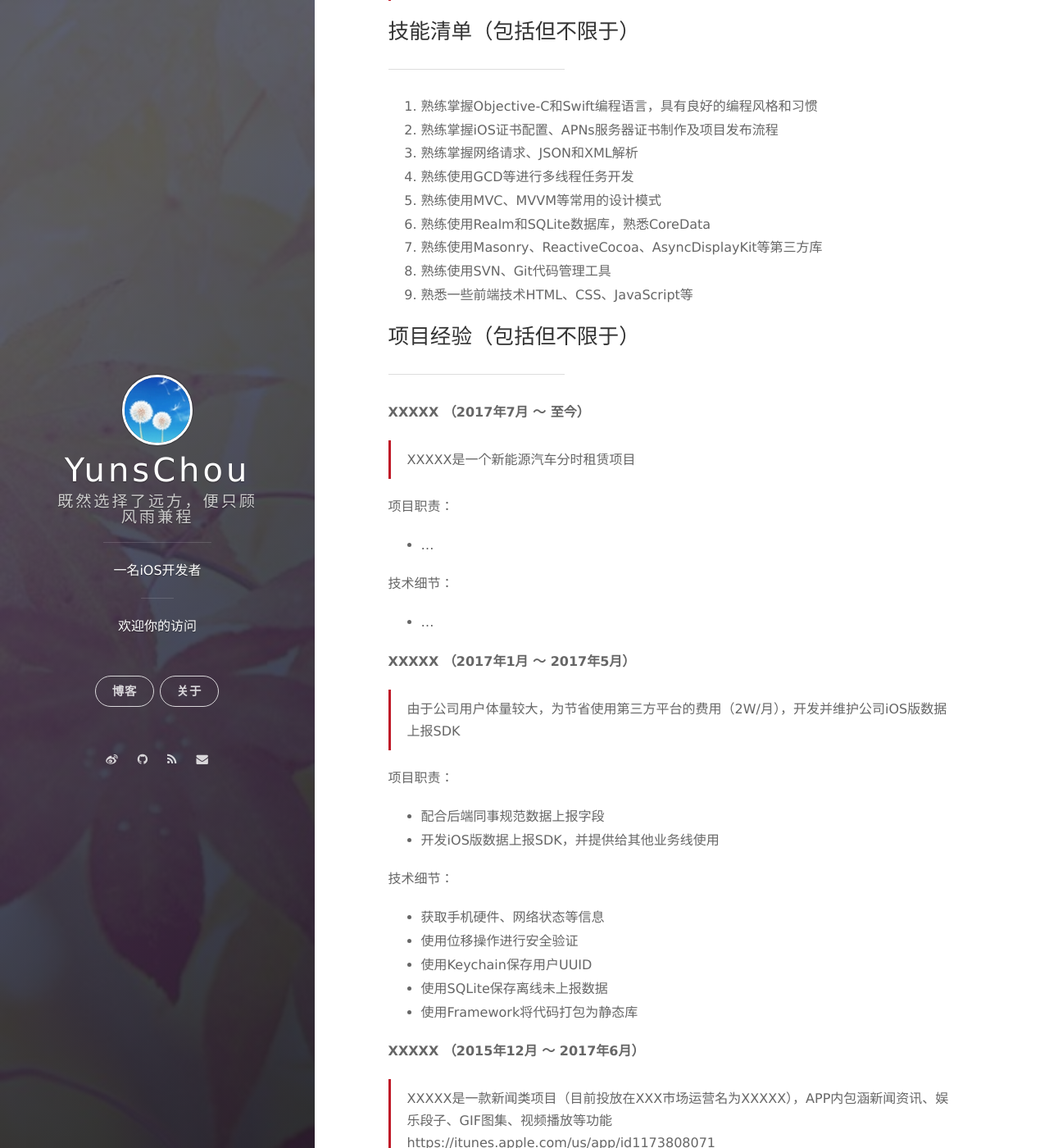
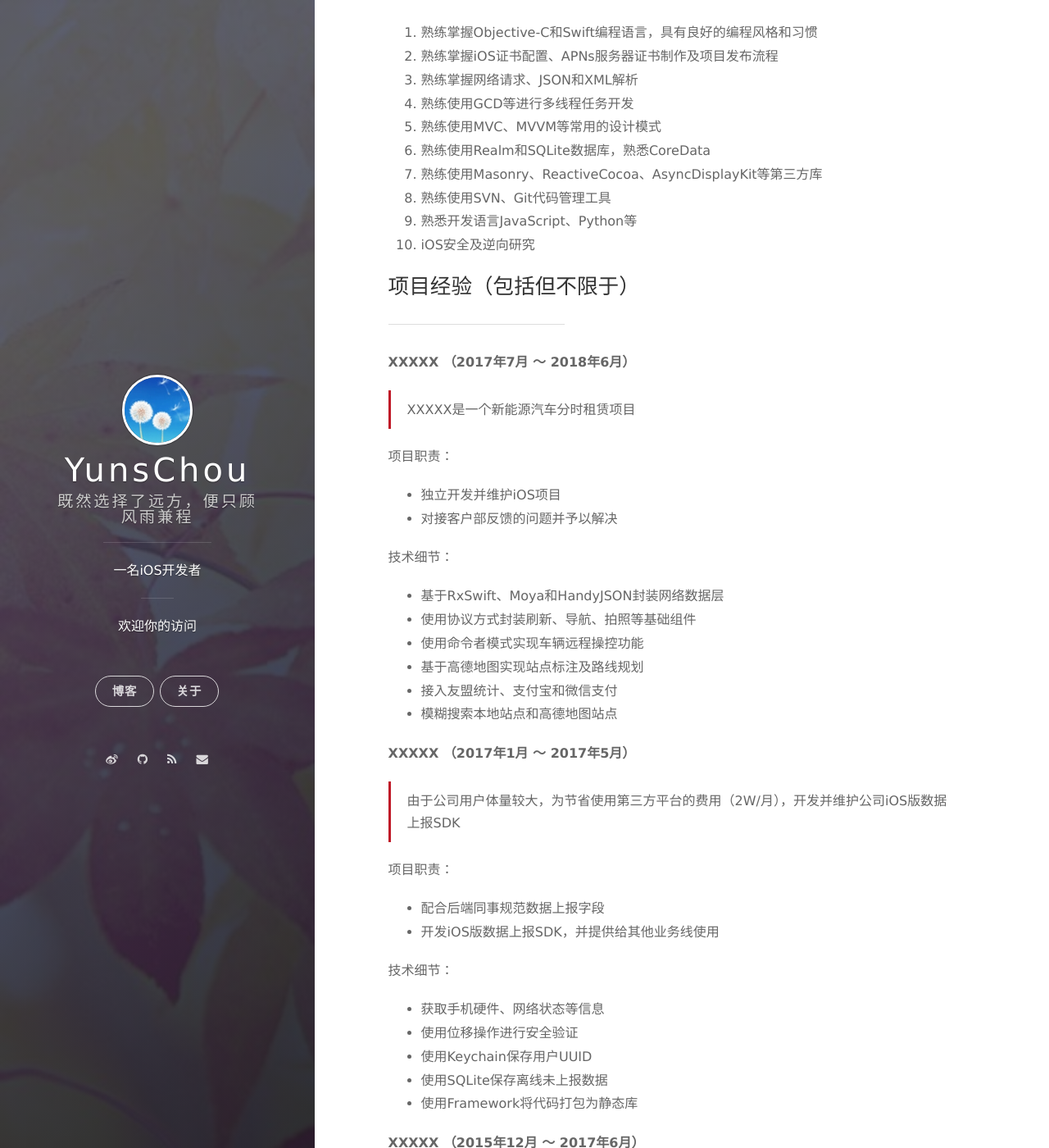
Before and after one commit to YunsChou/Yuns.github.io, a Jekyll site: the page built from _posts/2016-02-08-introduce-myself.markdown, in a window 1280 px wide and 1400 px high, scrolled down 1265 px. Shown: the whole window at 82% size. Built offline with Jekyll 4.4.1, drawn with Linux system fonts in a browser that asks for light colours; nearby versions of some CDN libraries; Markdown is read by kramdown in place of the engine named in the settings; comment, search, counter and statistics services are not loaded; some of the changed text lies outside the part shown.

Commit message:
更新一下年龄啦

```diff
--- a/_posts/2016-02-08-introduce-myself.markdown
+++ b/_posts/2016-02-08-introduce-myself.markdown
@@ -9,28 +9,24 @@
 
 ---
 
-姓名：周XX
+姓名：XX
 
 性别：男
 
-年龄：27
+年龄：28
 
-学历：本科（XX大学）
+学历：本科
 
-手机：177XXXX0914
-
-邮箱：yunschou@gmail.com
-
-博客：[YunsChou的博客](http://yunschou.github.io)
-
-工作年限：5年
+工作年限：6年
 
 ### 工作经历
 
 ------
-2017年7月 ～ 至今：XXXXX科技有限公司
+2017年7月 ～ 2018年6月：XXXXX科技有限公司
 
-> ...
+> 参与子公司项目移交，与后端技术团队保持远程协作
+> 配合产品经理评审项目需求，调研并输出业务解决方案
+> 指导iOS同事开发管理端，协助安卓同事解决业务问题
 
 2015年9月 ～ 2017年6月：XXXXX科技有限公司
 
@@ -64,24 +60,31 @@
 6. 熟练使用Realm和SQLite数据库，熟悉CoreData
 7. 熟练使用Masonry、ReactiveCocoa、AsyncDisplayKit等第三方库
 8. 熟练使用SVN、Git代码管理工具
-9. 熟悉一些前端技术HTML、CSS、JavaScript等
+9. 熟悉开发语言JavaScript、Python等
+10. iOS安全及逆向研究
 
 
 ### 项目经验（包括但不限于）
 
 ---
 
-**XXXXX （2017年7月 ～ 至今）**
+**XXXXX （2017年7月 ～ 2018年6月）**
 
 > XXXXX是一个新能源汽车分时租赁项目
 
 项目职责：
 
-* ...
+* 独立开发并维护iOS项目
+* 对接客户部反馈的问题并予以解决
 
 技术细节：
 
-* ...
+* 基于RxSwift、Moya和HandyJSON封装网络数据层
+* 使用协议方式封装刷新、导航、拍照等基础组件
+* 使用命令者模式实现车辆远程操控功能
+* 基于高德地图实现站点标注及路线规划
+* 接入友盟统计、支付宝和微信支付
+* 模糊搜索本地站点和高德地图站点
 
 **XXXXX （2017年1月 ～ 2017年5月）**
 
```
